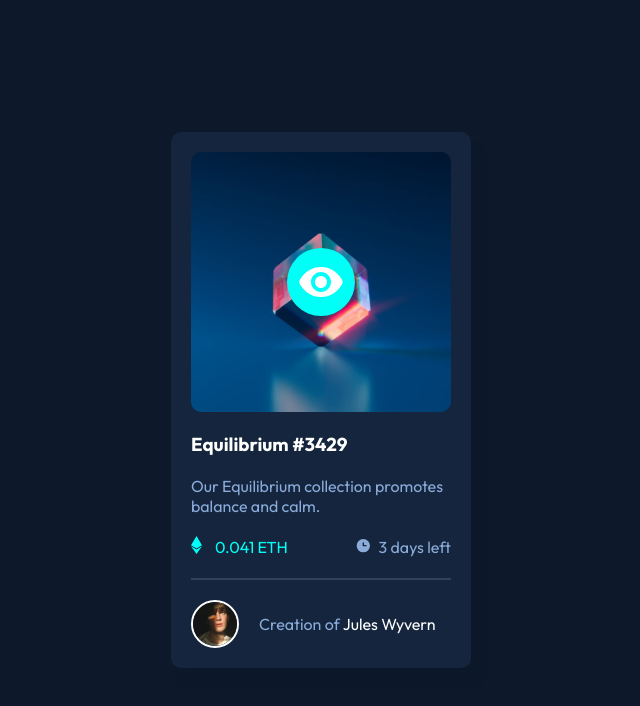
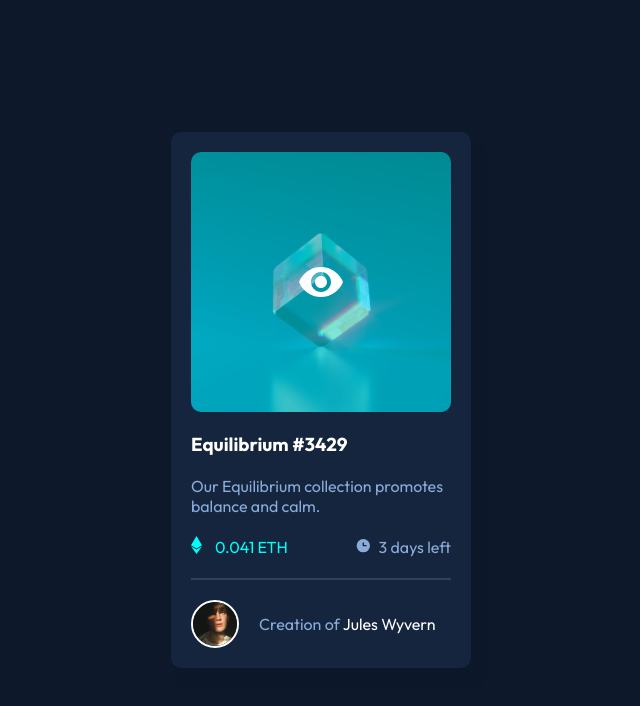
Before and after one commit to AdalbertPungu/NFT-preview-card-component, a plain HTML site: page index.html in a window 1280 px wide. In both pictures the pointer is over the element 640 px from the left and 282 px from the top of the page. Shown: the whole page, without its empty margins (319-959 px from the left). Drawn offline with Linux system fonts and the light colour scheme.

Commit message:
Update style.css

```diff
--- a/assets/styles/style.css
+++ b/assets/styles/style.css
@@ -48,19 +48,33 @@
   position: relative;
 }
 
+.card__image-container:hover::after {
+  content: "";
+  position: absolute;
+  cursor: pointer;
+  top: 0;
+  left: 0;
+  width: 100%;
+  height: 100%;
+  background-color: var(--Cyan);
+  border-radius: 10px;
+  opacity: 0.5;
+}
+
 .card__icon-view {
   position: absolute;
   top: 50%;
   left: 50%;
   transform: translate(-50%, -50%);
   display: none;
-  background-color: var(--Cyan);
   border-radius: 50%;
   padding: 10px;
+  z-index: 2;
 }
 
 .card__image-container:hover .card__icon-view {
   display: block;
+  z-index: 1;
 }
 
 .card {
@@ -100,6 +114,10 @@
 .card__title {
   color: var(--White);
   padding-top: 20px;
+}
+
+.card__title:hover {
+  color: var(--Cyan);
 }
 
 .card__details {
@@ -146,3 +164,7 @@ hr {
 .card__creator p {
   color: var(--White);
 }
+
+.card__creator p:hover {
+  color: var(--Cyan);
+}
```
